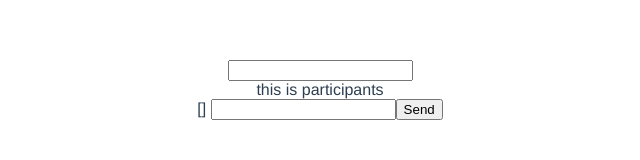
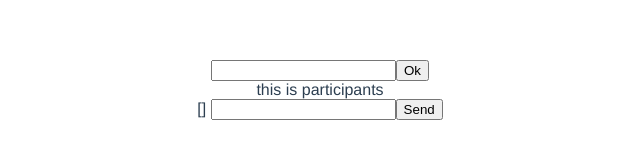
Before and after one commit to miquelbantula/chat-app, a Vue app in the folder frontend/chat-app/: page / in a window 1280 px wide. Shown: the top 160 px of the page, without its empty margins (320-960 px from the left). Built offline with nearby package versions, Linux system fonts and the light colour scheme; no server answers.

Commit message:
added moment to app Built register user function

```diff
--- a/frontend/chat-app/src/App.vue
+++ b/frontend/chat-app/src/App.vue
@@ -1,6 +1,7 @@
 <template>
   <div id="app">
     <input type="text" v-model="userName" />
+    <button @click="registerUser">Ok</button>
     <Participants />
     <Chat :messages="messages" @messageSent="sendMessage" />
   </div>
@@ -10,7 +11,7 @@
 import Chat from "./components/Chat";
 import Participants from "./components/Participants";
 
-
+import moment from "moment";
 
 export default {
   name: "App",
@@ -19,7 +20,7 @@ export default {
     return {
       ws: null,
       messages: [],
-      userName: ''
+      userName: ""
     };
   },
 
@@ -41,8 +42,21 @@ export default {
     sendMessage(m) {
       let message = {
         userName: this.userName,
-        message: m,
-      }
+        timeStamp: moment(),
+        message: m
+      };
+      this.ws.send(JSON.stringify(message));
+      this.addNewMessage(message);
+    },
+
+    registerUser() {
+      let message = {
+        userName: 'Meetingbot',
+        timeStamp: moment(),
+        message: `${this.userName} joined`,
+        type: "user-connection"
+      };
+
       this.ws.send(JSON.stringify(message));
       this.addNewMessage(message);
     }
@@ -79,4 +93,10 @@ export default {
   color: #2c3e50;
   margin-top: 60px;
 }
+
+$secondary: #545454;
+
+.text-secondary {
+  color: $secondary;
+}
 </style>
```
